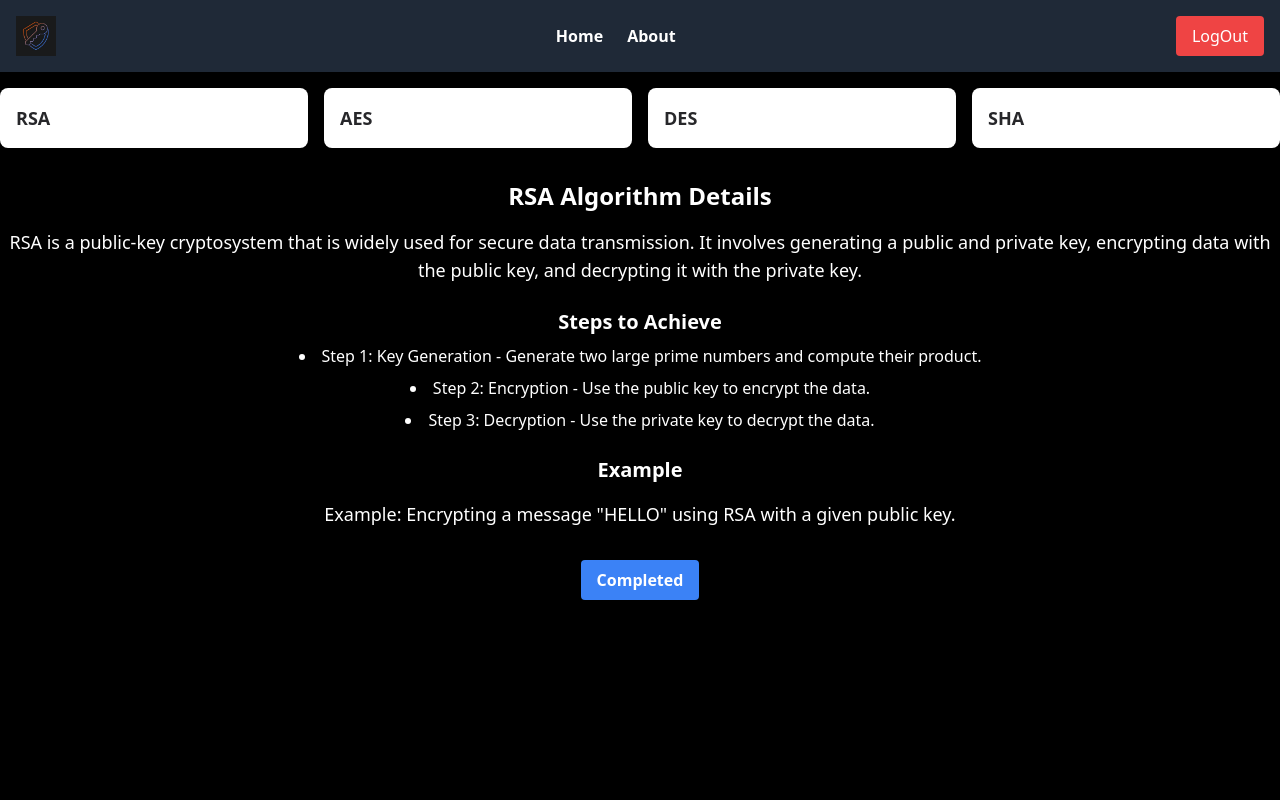
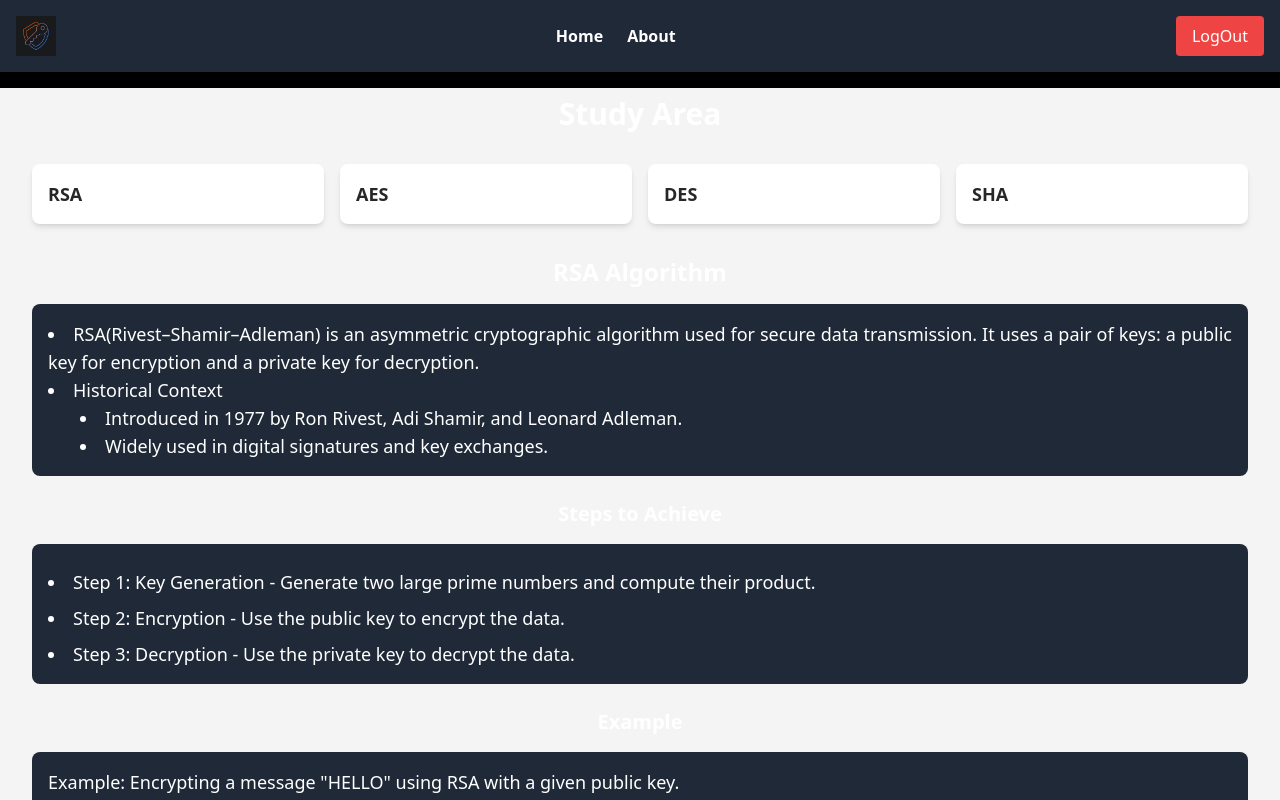
Before and after one commit to Aaron-Thomas-Blessen/CodeCrypt, a React (Vite) app: page /study in a window 1280 px wide. Both pictures are taken after a click on the element "RSA". Shown: the top 800 px of the page. Built offline with nearby package versions, Linux system fonts and the light colour scheme.

Commit message:
Study Page Initial

```diff
--- a/src/pages/Encrypt.jsx
+++ b/src/pages/Encrypt.jsx
@@ -26,7 +26,7 @@ const Encrypt = () => {
   };
 
   return (
-    <div className="flex flex-col min-h-screen">
+    <div className="flex flex-col min-h-screen bg-black">
       <Navbar />
       <div className={`${sharedClasses.container} flex-grow pt-0`}>
         <div className="container mx-auto px-4 py-2 mt-0">
--- a/src/pages/Study.jsx
+++ b/src/pages/Study.jsx
@@ -1,6 +1,8 @@
 import React, { useState } from 'react';
 import Navbar from "../components/nav2";
 import AlgorithmCard from "../components/ac2";
+import sharedClasses from '../styles/sharedClasses'; // Importing the shared classes
+import CopyableInput from "../components/ci"; // Assuming this is a component to copy code easily
 
 const Study = () => {
   const [selectedAlgorithm, setSelectedAlgorithm] = useState(null);
@@ -15,13 +17,31 @@ const Study = () => {
 
   const algorithmDetails = {
     RSA: {
-      description: 'RSA is a public-key cryptosystem that is widely used for secure data transmission. It involves generating a public and private key, encrypting data with the public key, and decrypting it with the private key.',
+      description: [
+        {
+          text: 'RSA(Rivest–Shamir–Adleman) is an asymmetric cryptographic algorithm used for secure data transmission. It uses a pair of keys: a public key for encryption and a private key for decryption.',
+        },
+        {
+          text: 'Historical Context',
+          subpoints: [
+            'Introduced in 1977 by Ron Rivest, Adi Shamir, and Leonard Adleman.',
+            'Widely used in digital signatures and key exchanges.'
+          ]
+        }
+      ],
       steps: [
         'Step 1: Key Generation - Generate two large prime numbers and compute their product.',
         'Step 2: Encryption - Use the public key to encrypt the data.',
         'Step 3: Decryption - Use the private key to decrypt the data.'
       ],
-      example: 'Example: Encrypting a message "HELLO" using RSA with a given public key.'
+      example: 'Example: Encrypting a message "HELLO" using RSA with a given public key.',
+      code: `// RSA Encryption Example
+  const encrypt = (publicKey, message) => {
+    // encryption logic
+  };
+  const decrypt = (privateKey, encryptedMessage) => {
+    // decryption logic
+  };`
     },
     AES: {
       description: 'AES (Advanced Encryption Standard) is a symmetric encryption algorithm widely used across the globe. It encrypts data in blocks using a series of transformations.',
@@ -31,7 +51,14 @@ const Study = () => {
         'Step 3: Main Rounds - Series of SubBytes, ShiftRows, MixColumns, and AddRoundKey operations.',
         'Step 4: Final Round - SubBytes, ShiftRows, and AddRoundKey operations.'
       ],
-      example: 'Example: Encrypting a 128-bit block of data using a 128-bit AES key.'
+      example: 'Example: Encrypting a 128-bit block of data using a 128-bit AES key.',
+      code: `// AES Encryption Example
+const encrypt = (key, data) => {
+  // encryption logic
+};
+const decrypt = (key, encryptedData) => {
+  // decryption logic
+};`
     },
     DES: {
       description: 'DES (Data Encryption Standard) is a symmetric-key algorithm for the encryption of digital data. It operates on a block of data using a 56-bit key.',
@@ -41,7 +68,14 @@ const Study = () => {
         'Step 3: Round Function - 16 rounds of Feistel cipher involving substitution and permutation.',
         'Step 4: Final Permutation - Final rearrangement of the data block.'
       ],
-      example: 'Example: Encrypting a 64-bit block of data using a 56-bit DES key.'
+      example: 'Example: Encrypting a 64-bit block of data using a 56-bit DES key.',
+      code: `// DES Encryption Example
+const encrypt = (key, data) => {
+  // encryption logic
+};
+const decrypt = (key, encryptedData) => {
+  // decryption logic
+};`
     },
     SHA: {
       description: 'SHA (Secure Hash Algorithm) is a family of cryptographic hash functions designed to ensure data integrity. It produces a fixed-size hash value from variable input data.',
@@ -50,7 +84,11 @@ const Study = () => {
         'Step 2: Parsing - Divide the padded data into 512-bit blocks.',
         'Step 3: Hash Computation - Initialize hash values and perform compression on each block.'
       ],
-      example: 'Example: Generating a SHA-256 hash of the message "Hello, World!".'
+      example: 'Example: Generating a SHA-256 hash of the message "Hello, World!".',
+      code: `// SHA-256 Hash Example
+const hash = (data) => {
+  // hashing logic
+};`
     },
   };
 
@@ -65,51 +103,78 @@ const Study = () => {
   };
 
   return (
-    <div className="bg-black min-h-screen text-white">
+    <div className="flex flex-col min-h-screen bg-black text-white">
       <Navbar />
+      <div className={`${sharedClasses.container} flex-grow pt-0`}>
+        <div className="container mx-auto px-4 py-2 mt-0">
+          <h1 className="text-3xl font-bold text-center dark:text-zinc-200 mb-8">Study Area</h1>
           <div className="grid grid-cols-1 sm:grid-cols-2 lg:grid-cols-4 gap-4 mb-8">
             {Object.keys(algorithmDescriptions).map((algorithm) => (
-          <div key={algorithm} className="w-full">
               <AlgorithmCard
+                key={algorithm}
                 title={algorithm}
                 details={algorithmDescriptions[algorithm]}
                 onClick={() => handleAlgorithmClick(algorithm)}
                 completed={completedAlgorithms.includes(algorithm)}
               />
-          </div>
             ))}
           </div>
           {!selectedAlgorithm && (
             <div className="text-center mt-8">
-          <h1 className="text-3xl font-bold">Welcome to the Study Area</h1>
-          <p className="text-lg mt-4">
-            Here you can explore the steps involved in various cryptographic algorithms.
-            Click on any algorithm card to learn more about it.
-          </p>
+              <h2 className="text-2xl font-semibold">Welcome to the Study Area</h2>
+              <p className="text-lg mt-4">Click on any algorithm card to learn more about it.</p>
             </div>
           )}
           {selectedAlgorithm && (
           <div className="text-center mt-8">
-          <h2 className="text-2xl font-semibold">{selectedAlgorithm} Algorithm Details</h2>
-          <p className="text-lg mt-4">{algorithmDetails[selectedAlgorithm].description}</p>
+            <h2 className="text-2xl font-semibold">{selectedAlgorithm} Algorithm </h2>
+            <div className="bg-gray-800 p-4 rounded-lg mt-4" style={{ textAlign: 'justify' }}>
+              <ul className="list-disc list-inside text-lg">
+                {algorithmDetails[selectedAlgorithm].description.map((descriptionPoint, index) => (
+                  <li key={index}>
+                    {descriptionPoint.text}
+                    {descriptionPoint.subpoints && (
+                      <ul className="list-disc list-inside ml-8">
+                        {descriptionPoint.subpoints.map((subpoint, subIndex) => (
+                          <li key={subIndex}>{subpoint}</li>
+                        ))}
+                      </ul>
+                    )}
+                  </li>
+                ))}
+              </ul>
+            </div>
            <div className="mt-6">
              <h3 className="text-xl font-semibold">Steps to Achieve</h3>
-            <ul className="list-disc list-inside mt-2 text-center">
+             <div className="bg-gray-800 p-4 rounded-lg mt-4" style={{ textAlign: 'justify' }}>
+               <ul className="list-disc list-inside text-lg">
                  {algorithmDetails[selectedAlgorithm].steps.map((step, index) => (
                    <li key={index} className="mt-2">{step}</li>
                  ))}
                </ul>
              </div>
+           </div>
               <h3 className="text-xl font-semibold mt-6">Example</h3>
-          <p className="text-lg mt-4 whitespace-pre-wrap">{algorithmDetails[selectedAlgorithm].example}</p>
+              <div className="bg-gray-800 p-4 rounded-lg mt-4" style={{ textAlign: 'justify' }}>
+                <p className="text-lg whitespace-pre-wrap">{algorithmDetails[selectedAlgorithm].example}</p>
+              </div>
+              <h3 className="text-xl font-semibold mt-6">Sample Code</h3>
+              <CopyableInput
+                id={`${selectedAlgorithm}-code`}
+                className="bg-gray-800 p-4 rounded-lg mt-4 text-left"
+                readOnly
+                value={algorithmDetails[selectedAlgorithm].code}
+              />
               <button
                 onClick={() => handleCompletion(selectedAlgorithm)}
-            className="bg-blue-500 hover:bg-blue-700 text-white font-bold py-2 px-4 rounded mt-8"
+                className={`${sharedClasses.button} mt-8`}
               >
-            Completed
+                Mark as Completed
               </button>
             </div>
           )}
+        </div>
+      </div>
     </div>
   );
 };
```
Lines whose indentation alone changed are shown as unchanged.
